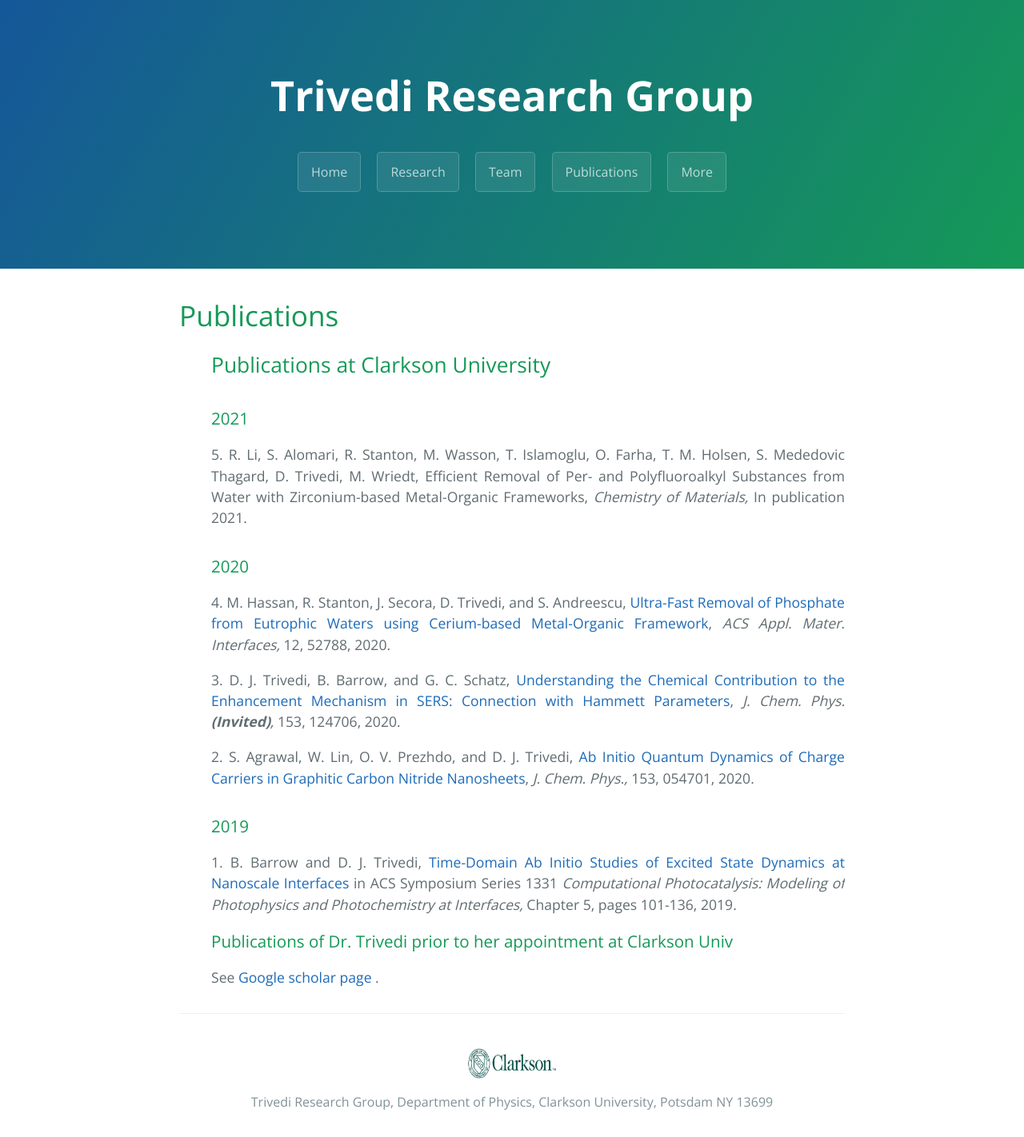
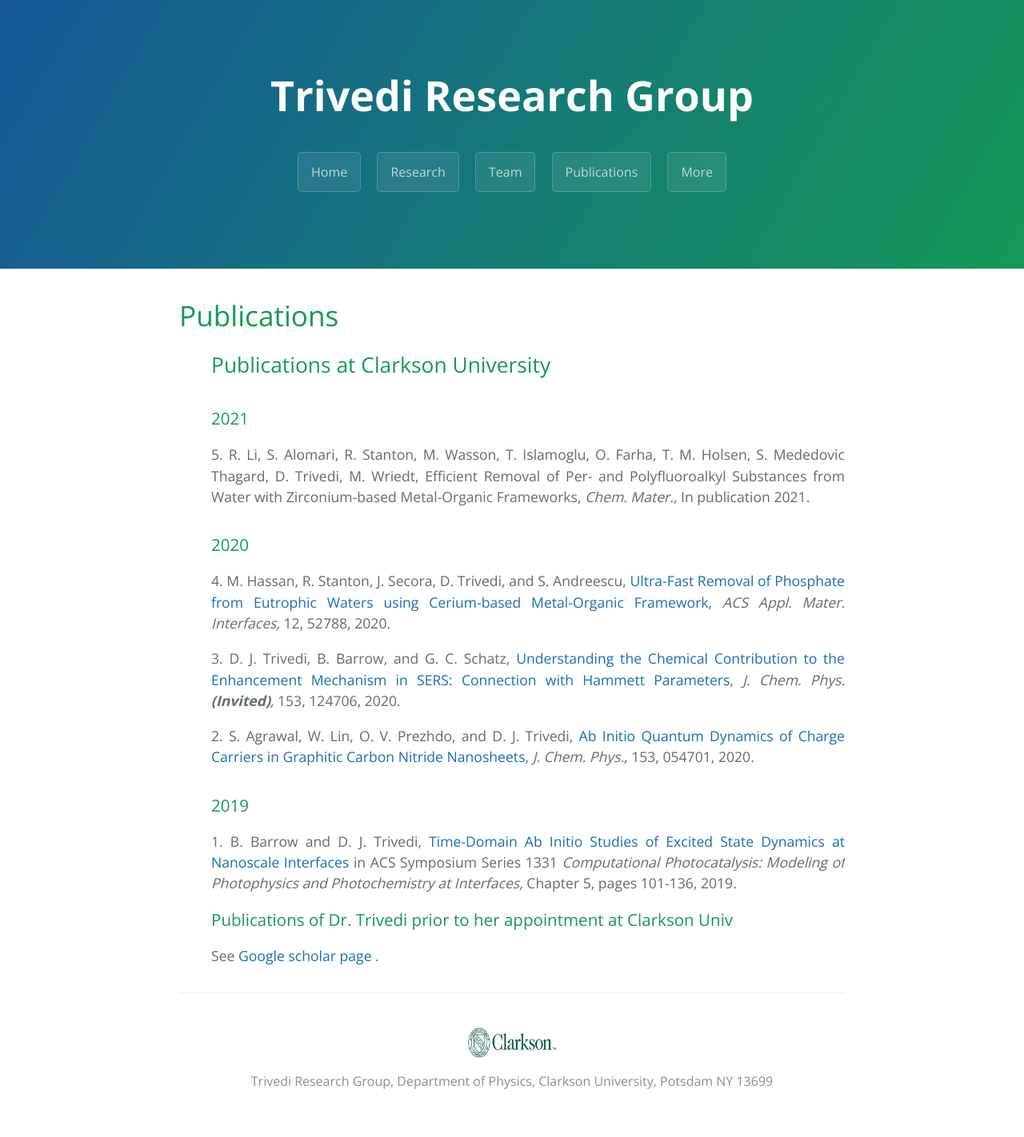
Before and after one commit to dharatrivedi/dharatrivedi.github.io, a Jekyll site: the page built from publication.html, in a window 1280 px wide. Shown: the whole page at 80% size. Built offline with Jekyll 4.4.1, drawn with Linux system fonts in a browser that asks for light colours; after the commit the page ends 1396 px from its top, so only the background shows below that.

Commit message:
Update publication.html

```diff
--- a/publication.html
+++ b/publication.html
@@ -8,7 +8,7 @@
   <ul class="clearfix" style="text-align:justify">
     <h2>Publications at Clarkson University</h2>
     <h3>2021</h3>
-      5. R. Li, S. Alomari, R. Stanton, M. Wasson, T. Islamoglu, O. Farha, T. M. Holsen, S. Mededovic Thagard, D. Trivedi, M. Wriedt, Efficient Removal of Per- and Polyfluoroalkyl Substances from Water with Zirconium-based Metal-Organic Frameworks, <i> Chemistry of Materials,</i> In publication 2021.<br />
+      5. R. Li, S. Alomari, R. Stanton, M. Wasson, T. Islamoglu, O. Farha, T. M. Holsen, S. Mededovic Thagard, D. Trivedi, M. Wriedt, Efficient Removal of Per- and Polyfluoroalkyl Substances from Water with Zirconium-based Metal-Organic Frameworks, <i> Chem. Mater.,</i> In publication 2021.<br />
       <p> </p>
     <h3>2020</h3>
       4. M. Hassan, R. Stanton, J. Secora, D. Trivedi, and S. Andreescu, <a href="https://doi.org/10.1021/acsami.0c16477"> Ultra-Fast Removal of Phosphate from Eutrophic Waters using Cerium-based Metal-Organic Framework</a>, <i> ACS Appl. Mater. Interfaces,</i> 12, 52788, 2020.<br />
```
